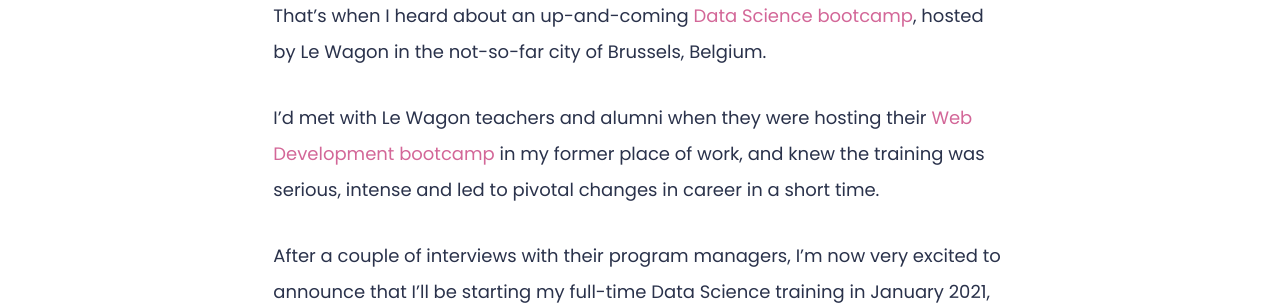
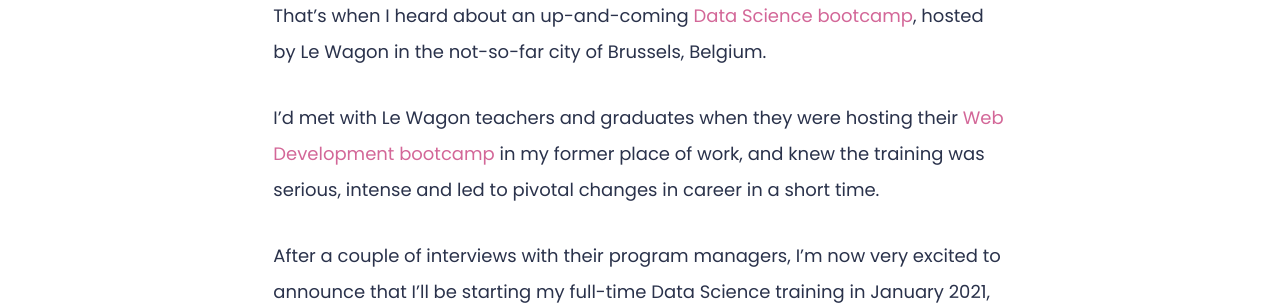
Before and after one commit to xavierosee/blog, a Jekyll site: the page built from _posts/2020-11-12-print-hello-world.md, in a window 1280 px wide and 1400 px high, scrolled down 1418 px. Shown: the part 155-460 px from the top of the window. Built offline with Jekyll 4.4.1, drawn with Linux system fonts in a browser that asks for light colours; nearby versions of some CDN libraries; some of the changed text lies outside the part shown.

Commit message:
finalized post

```diff
--- a/_posts/2020-11-12-print-hello-world.md
+++ b/_posts/2020-11-12-print-hello-world.md
@@ -15,13 +15,14 @@
 
 That’s when I heard about an up-and-coming [Data Science bootcamp][le wagon data science], hosted by Le Wagon in the not-so-far city of Brussels, Belgium.
 
-I’d met with Le Wagon teachers and alumni when they were hosting their [Web Development bootcamp][le wagon web] in my former place of work, and knew the training was serious, intense and led to pivotal changes in career in a short time.
+I’d met with Le Wagon teachers and graduates when they were hosting their [Web Development bootcamp][le wagon web] in my former place of work, and knew the training was serious, intense and led to pivotal changes in career in a short time.
 
 After a couple of interviews with their program managers, I’m now very excited to announce that I’ll be starting my full-time Data Science training in January 2021, on Zoom at first, hopefully on-site at some point when COVID vaccines become more readily available and lockdowns start to be lifted.
 
 In the meantime, more motivated than before, I’m consuming more and more content to give myself an edge when the training starts. Here are the resources I’ve found valuable:
 
 ## Python
+
 - [CS50: Python][cs50] on Youtube: Kudos to Harvard for releasing this set of CS courses online for free. The Python one is the perfect introduction to the language, but would require you to have preliminary knowledge of programming before watching. It’s lesson 6, only 5 videos to watch before this one 😉.
 
 - [DataQuest.io][dataquest]: I don’t know why but they were running a free-week event when I started looking into it, which motivated me to run through as much of the content as I could. It’s perfect for putting language concepts into action.
```
Also changed, not shown: other parts of _posts/2020-11-12-print-hello-world.md (+5 -4 lines), images/chris-ried-ieic5Tq8YMk-unsplash.jpg (added), images/markus-spiske-s7nlaF3kefg-unsplash.jpg (deleted), images/shahadat-rahman-gnyA8vd3Otc-unsplash.jpg (deleted).
